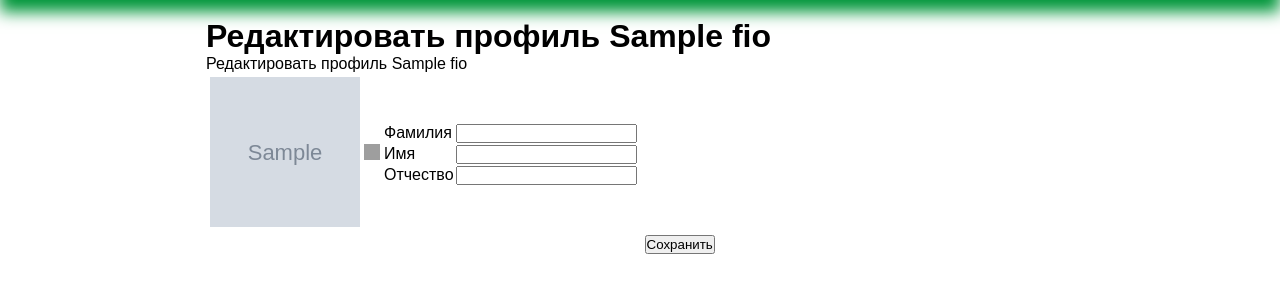
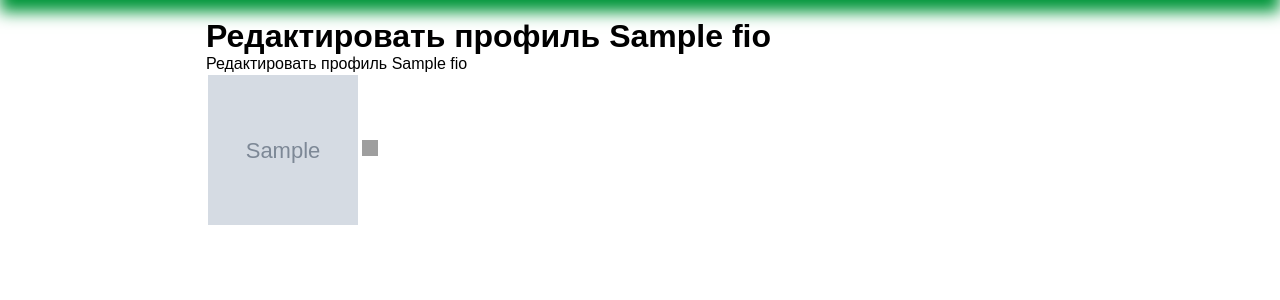
Before and after one commit to ZRomik/spsm, a Django app: template profileapp/templates/profileapp/profile_update.html in a window 1280 px wide. Shown: the part 62-362 px from the top of the page. Run offline with Django 4.2, Linux system fonts and the light colour scheme; the template is opened without the code that fills it: most values are stand-ins (such as "Sample title", 1, 10 or a date in 2020); grey boxes marked "Sample" are stand-in pictures; grey boxes are pictures that could not be loaded.

Commit message:
Обновлена страница для редактирования профиля. Перерабатывается интерфейс страницы.

```diff
--- a/profileapp/templates/profileapp/profile_update.html
+++ b/profileapp/templates/profileapp/profile_update.html
@@ -17,16 +17,13 @@
         <table>
             <tr>
                 <td>
-                    <table>
-                        <tr>
-                            <td align="center">
                     {% if profile.avatar.image %}
                         <img src="{{ profile.avatar.image.url }}" alt="avatar" width="150" height="150">
                     {% else %}
                         <img src="{% static 'profileapp/img/default-avatar.png' %}" alt="avatar" width="150" height="150">
                     {% endif %}
                 </td>
-                            <td align="center">
+                <td>
                     <table>
                         <tr>
                             <td align="center" valign="center">
@@ -34,59 +31,19 @@
                             </td>
                             <td>
                                 <table>
-                                                <tr>
-                                                    <td>
-                                                        <label for="id_lastname">
-                                                            Фамилия
-                                                        </label>
-                                                    </td>
-                                                    <td>
-                                                        <input type="text" id="id_lastname" name="lastname" value="{% firstof profile.lastname '' %}">
+
+                                </table>
                             </td>
                         </tr>
                         <tr>
-                                                    <td>
-                                                        <label for="id_firstname">
-                                                            Имя
-                                                        </label>
-                                                    </td>
-                                                    <td>
-                                                        <input type="text" id="id_firstname" name="firstname" value="{% firstof profile.firstname '' %}">
-                                                    </td>
+
                         </tr>
                         <tr>
-                                                    <td>
-                                                        <label for="id_middlename">
-                                                            Отчество
-                                                        </label>
-                                                    </td>
-                                                    <td>
-                                                        <input type="text" id="id_middlename" name="middlename" value="{% firstof profile.middlename '' %}">
-                                                    </td>
+
                         </tr>
                     </table>
                 </td>
             </tr>
         </table>
-                            </td>
-                        </tr>
-                    </table>
-                </td>
-            </tr>
-            <tr>
-                <td align="center">
-                    {% if perms.change_avatar %}
-                        <button type="submit" name="_load">
-                            Загрузить
-                        </button>
-                    {% endif %}
-                </td>
-                <td align="center">
-                    <button type="submit" name="_save">
-                        Сохранить
-                    </button>
-                </td>
-            </tr>
-        </table>
     </form>
 {% endblock %}
```
Lines whose indentation alone changed are shown as unchanged.
